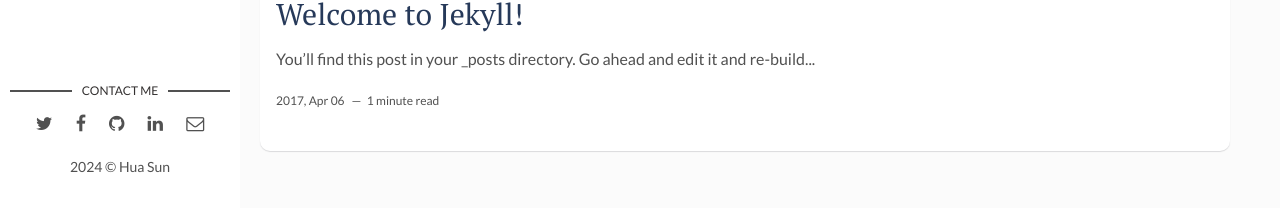
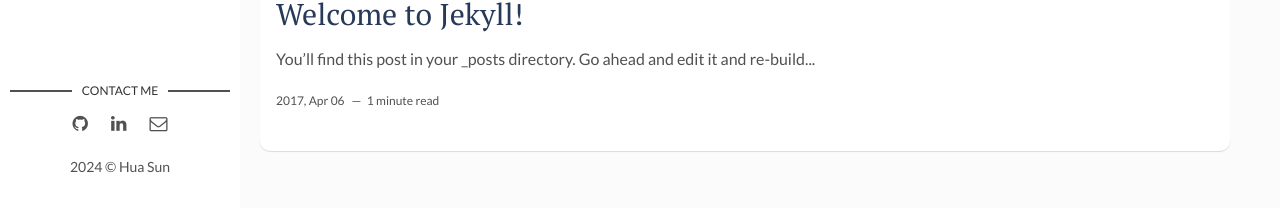
Before and after one commit to hsun9/hsun9.github.io, a Jekyll site: the page built from index.html, in a window 1280 px wide and 1256 px high. Shown: the part 1045-1253 px from the top of the window. Built offline with Jekyll 4.4.1, drawn with Linux system fonts in a browser that asks for light colours; the list of posts is cut into pages by our own code.

Commit message:
Update main.html

```diff
--- a/_layouts/main.html
+++ b/_layouts/main.html
@@ -16,31 +16,20 @@ layout: default
     <section class="contact">
       <h3 class="contact-title">Contact me</h3>
       <ul>
-        {% if site.social-twitter %}
-          <li><a href="https://twitter.com/{{ site.social-twitter }}" target="_blank"><i class="fa fa-twitter" aria-hidden="true"></i></a></li>
-        {% else %}
-          <li><a href="https://twitter.com/artemsheludko_" target="_blank"><i class="fa fa-twitter" aria-hidden="true"></i></a></li>
-        {% endif %}
-        {% if site.social-facebook %}
-          <li><a href="https://facebook.com/{{ site.social-facebook }}" target="_blank"><i class="fa fa-facebook" aria-hidden="true"></i></a></li>
-        {% else %}
-          <li><a href="https://facebook.com/" target="_blank"><i class="fa fa-facebook" aria-hidden="true"></i></a></li>
-        {% endif %}
         {% if site.social-github %}
           <li class="github"><a href="http://github.com/{{site.social-github}}" target="_blank"><i class="fa fa-github"></i></a></li>
-        {% else %}
-          <li class="github"><a href="http://github.com/" target="_blank"><i class="fa fa-github" aria-hidden="true"></i></a></li>
         {% endif %}
+
         {% if site.social-linkedin %}
           <li class="linkedin"><a href="https://in.linkedin.com/in/{{site.social-linkedin}}" target="_blank"><i class="fa fa-linkedin"></i></a></li>
         {% else %}
           <li class="linkedin"><a href="https://in.linkedin.com/" target="_blank"><i class="fa fa-linkedin" aria-hidden="true"></i></a></li>
         {% endif %}
+
         {% if site.social-email %}
           <li class="email"><a href="mailto:{{site.social-email}}"><i class="fa fa-envelope-o"></i></a></li>
-        {% else %}
-          <li class="email"><a href="mailto:example.david@blog.com"><i class="fa fa-envelope-o" aria-hidden="true"></i></a></li>
         {% endif %}
+
       </ul>
     </section> <!-- End Section Contact -->
     <div class="copyright">
```
